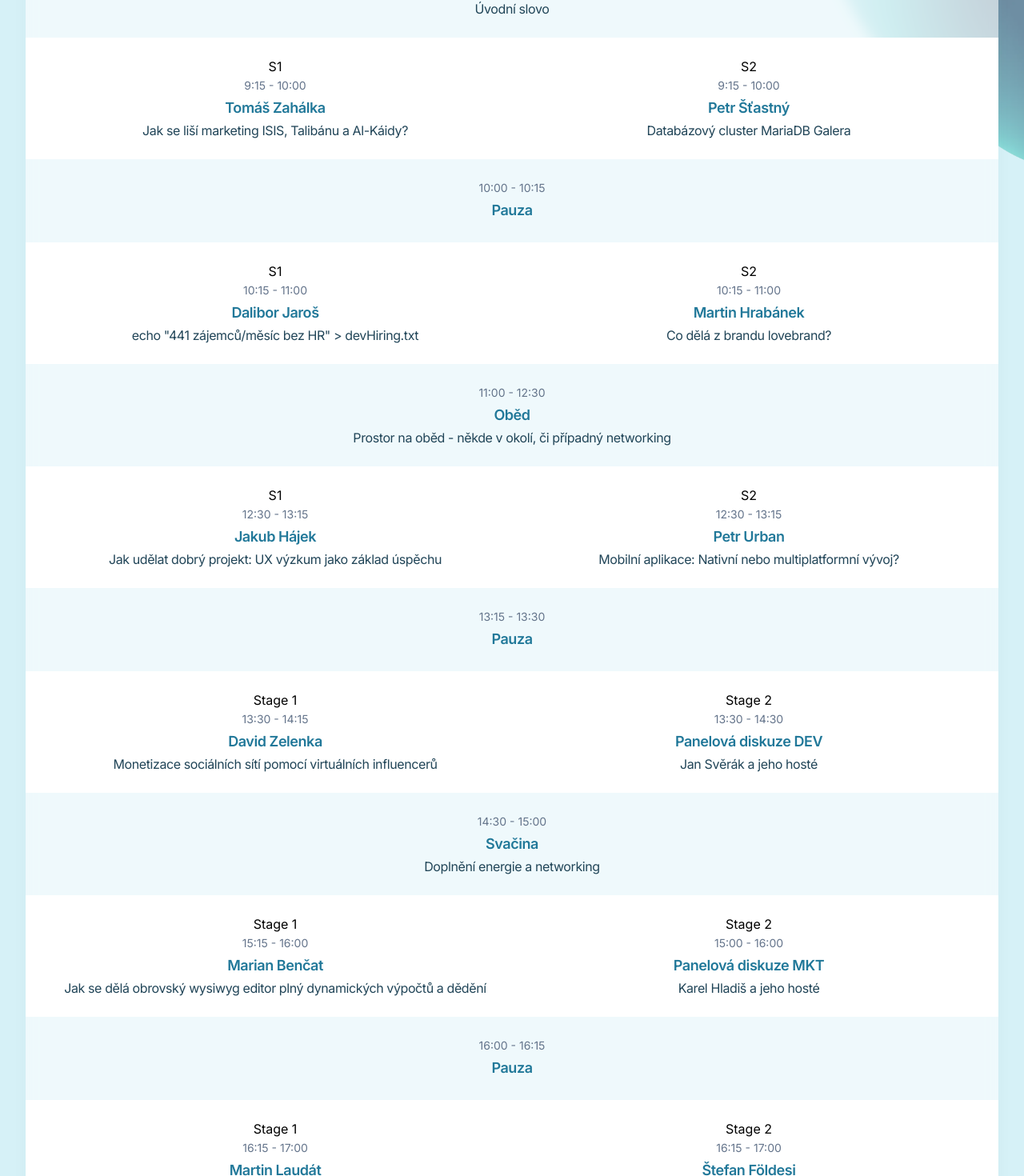
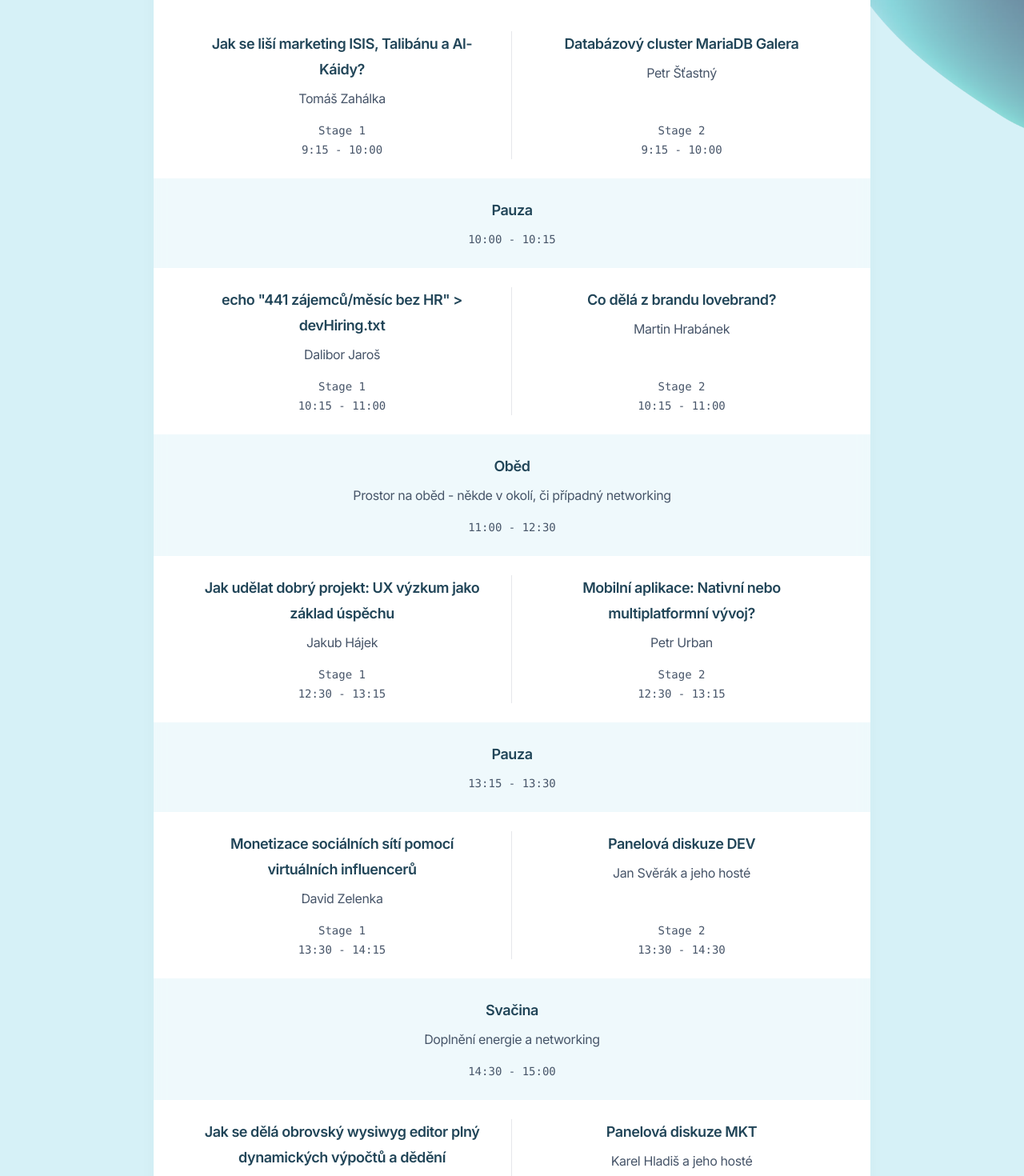
Before and after one commit to CtvrtCON/CtvrtCON, a Next.js app: page /ctvrtcon/ in a window 1280 px wide. Shown: the part 2247-3717 px from the top of the page at 80% size. Built offline with nearby package versions, Linux system fonts and the light colour scheme.

Commit message:
Updated schedule layout

```diff
--- a/src/components/Schedule.jsx
+++ b/src/components/Schedule.jsx
@@ -1,236 +1,276 @@
 'use client'
 
-import {useEffect, useState} from 'react'
-import {Tab, TabGroup, TabList, TabPanel, TabPanels} from '@headlessui/react'
+import { useEffect, useState } from 'react'
+import { Tab, TabGroup, TabList, TabPanel, TabPanels } from '@headlessui/react'
 import clsx from 'clsx'
 
-import {BackgroundImage} from '@/components/BackgroundImage'
-import {Container} from '@/components/Container'
-import {Section} from '@/components/Section'
+import { BackgroundImage } from '@/components/BackgroundImage'
+import { Container } from '@/components/Container'
+import { Section } from '@/components/Section'
 
-const program=[
+const program = [
   {
-    block:[{
+    block: [
+      {
         name: 'Snídaně',
         description: 'Kdo si přivstane, tak se může nasnídat a pokecat už ráno',
         start: '8:00',
         end: '9:00',
-        }
-    ]
-    },{
-    block:[{
-        stageName: 'S1',
+      },
+    ],
+  },
+  {
+    block: [
+      {
+        stageName: 'Stage 1',
         stageSize: 'Větší sál',
-        name: 'Úvod',
-        description: 'Úvodní slovo',
+        name: 'Úvodní slovo',
         start: '9:00',
         end: '9:15',
-        }],
-    },{
-    block:[{
-        stageName: 'S1',
+      },
+    ],
+  },
+  {
+    block: [
+      {
+        stageName: 'Stage 1',
         stageSize: 'Větší sál',
-        name: 'Tomáš Zahálka',
+        name: 'Jak se liší marketing ISIS, Talibánu a Al-Káidy?',
         id: 'tomas-zahalka',
-        description: 'Jak se liší marketing ISIS, Talibánu a Al-Káidy?',
+        description: 'Tomáš Zahálka',
         start: '9:15',
         end: '10:00',
-        },{
-        stageName: 'S2',
+      },
+      {
+        stageName: 'Stage 2',
         stageSize: 'Menší sál',
-        name: 'Petr Šťastný',
+        name: 'Databázový cluster MariaDB Galera',
         id: 'petr-stastny',
-        description: 'Databázový cluster MariaDB Galera',
+        description: 'Petr Šťastný',
         start: '9:15',
         end: '10:00',
-        }],
-    },{
-    block:[{
+      },
+    ],
+  },
+  {
+    block: [
+      {
         name: 'Pauza',
         start: '10:00',
         end: '10:15',
-        }],
-    },{
-    block:[{
-        stageName: 'S1',
+      },
+    ],
+  },
+  {
+    block: [
+      {
+        stageName: 'Stage 1',
         stageSize: 'Větší sál',
-        name: 'Dalibor Jaroš',
+        name: 'echo "441 zájemců/měsíc bez HR" > devHiring.txt',
         id: 'dalibor-jaros',
-        description: 'echo "441 zájemců/měsíc bez HR" > devHiring.txt',
+        description: 'Dalibor Jaroš',
         start: '10:15',
         end: '11:00',
-        },{
-        stageName: 'S2',
+      },
+      {
+        stageName: 'Stage 2',
         stageSize: 'Menší sál',
-        name: 'Martin Hrabánek',
+        name: 'Co dělá z brandu lovebrand?',
         id: 'martin-hrabanek',
-        description: 'Co dělá z brandu lovebrand?',
+        description: 'Martin Hrabánek',
         start: '10:15',
         end: '11:00',
-        }],
-    },{
-    block:[{
+      },
+    ],
+  },
+  {
+    block: [
+      {
         name: 'Oběd',
         description: 'Prostor na oběd - někde v okolí, či případný networking',
         start: '11:00',
         end: '12:30',
-        }],
-    },{
-    block:[{
-        stageName: 'S1',
+      },
+    ],
+  },
+  {
+    block: [
+      {
+        stageName: 'Stage 1',
         stageSize: 'Větší sál',
-        name: 'Jakub Hájek',
+        name: 'Jak udělat dobrý projekt: UX výzkum jako základ úspěchu',
         id: 'jakub-hajek',
-        description: 'Jak udělat dobrý projekt: UX výzkum jako základ úspěchu',
+        description: 'Jakub Hájek',
         start: '12:30',
         end: '13:15',
-        },{
-        stageName: 'S2',
+      },
+      {
+        stageName: 'Stage 2',
         stageSize: 'Menší sál',
-        name: 'Petr Urban',
+        name: 'Mobilní aplikace: Nativní nebo multiplatformní vývoj?',
         id: 'petr-urban',
-        description: 'Mobilní aplikace: Nativní nebo multiplatformní vývoj?',
+        description: 'Petr Urban',
         start: '12:30',
         end: '13:15',
-        }],
-    },{
-    block:[{
+      },
+    ],
+  },
+  {
+    block: [
+      {
         name: 'Pauza',
         start: '13:15',
         end: '13:30',
-        }],
-    },{
-    block:[{
+      },
+    ],
+  },
+  {
+    block: [
+      {
         stageName: 'Stage 1',
         stageSize: 'Větší sál',
-        name: 'David Zelenka',
+        name: 'Monetizace sociálních sítí pomocí virtuálních influencerů',
         id: 'david-zelenka',
-        description: 'Monetizace sociálních sítí pomocí virtuálních influencerů',
+        description: 'David Zelenka',
         start: '13:30',
         end: '14:15',
-        },{
+      },
+      {
         stageName: 'Stage 2',
         stageSize: 'Menší sál',
         name: 'Panelová diskuze DEV',
         description: 'Jan Svěrák a jeho hosté',
         start: '13:30',
         end: '14:30',
-        }],
-    },{
-    block:[{
+      },
+    ],
+  },
+  {
+    block: [
+      {
         name: 'Svačina',
         description: 'Doplnění energie a networking',
         start: '14:30',
         end: '15:00',
-        }],
-    },{
-    block:[{
+      },
+    ],
+  },
+  {
+    block: [
+      {
         stageName: 'Stage 1',
         stageSize: 'Větší sál',
-        name: 'Marian Benčat',
+        name: 'Jak se dělá obrovský wysiwyg editor plný dynamických výpočtů a dědění',
         id: 'marian-bencat',
-        description: 'Jak se dělá obrovský wysiwyg editor plný dynamických výpočtů a dědění',
+        description: 'Marian Benčat',
         start: '15:15',
         end: '16:00',
-        },{
+      },
+      {
         stageName: 'Stage 2',
         stageSize: 'Menší sál',
         name: 'Panelová diskuze MKT',
         description: 'Karel Hladiš a jeho hosté',
         start: '15:00',
         end: '16:00',
-        }],
-    },{
-    block:[{
+      },
+    ],
+  },
+  {
+    block: [
+      {
         name: 'Pauza',
         start: '16:00',
         end: '16:15',
-        }],
-    },{
-    block:[{
+      },
+    ],
+  },
+  {
+    block: [
+      {
         stageName: 'Stage 1',
         stageSize: 'Větší sál',
-        name: 'Martin Laudát',
+        name: 'Figma na křižovatce osudu',
         id: 'martin-laudat',
-        description: 'Figma na křižovatce osudu',
+        description: 'Martin Laudát',
         start: '16:15',
         end: '17:00',
-        },{
+      },
+      {
         stageName: 'Stage 2',
         stageSize: 'Menší sál',
-        name: 'Štefan Földesi',
+        name: 'Jak se programuje programovací jazyk',
         id: 'stefan-foldesi',
-        description: 'Jak se programuje programovací jazyk',
+        description: 'Štefan Földesi',
         start: '16:15',
         end: '17:00',
-        }],
-    },{
-    block:[{
+      },
+    ],
+  },
+  {
+    block: [
+      {
         stageName: 'Stage 1',
         stageSize: 'Větší sál',
         name: 'Závěr',
-        description: 'Přesun na after párty',
         start: '17:00',
         end: '18:00',
-        }],
-    },{
-    block:[{
+      },
+    ],
+  },
+  {
+    block: [
+      {
+        stageName: 'Prostor „Kavárna“',
         name: 'After párty',
-        description: 'Vedle v prostoru „Kavárna“',
         start: '18:00',
         end: '22:00',
-        }],
+      },
+    ],
   },
 ]
 
-function ProgramTable({timeBlock}) {
-
-    const blockWidth= timeBlock.block.length<=1 ? 'text-center col-span-2' : 'text-center';
+function ProgramTable({ timeBlock }) {
+  const blockWidth = timeBlock.block.length <= 1 ? 'col-span-2' : ''
 
   return (
+    <div className="grid auto-rows-auto grid-cols-2 py-6 first:!bg-white/60 odd:bg-white md:px-6 md:py-6 [&:nth-child(2)]:bg-white">
+      {timeBlock.block.map((stage, i) => (
         <div
-            className='grid grid-cols-2 px-4 py-4 gap-x-4 auto-rows-auto odd:bg-white md:px-6 md:py-6'
+          id={stage.id}
+          className={`${blockWidth} flex flex-col border-r px-4 text-center last:border-r-0 sm:px-8`}
+          key={i}
         >
-            {timeBlock.block.map((stage) => (
-
-                <div id={stage.id} className={blockWidth}>
-                <div>{stage.stageName}</div>
-                <div>
-                    <p className="text-sm text-slate-500">
-                        <time dateTime={`T${stage.start}-08:00`}>
-                            {stage.start}
-                        </time>
-                        {' '}
-                        -{' '}
-                        <time dateTime={`T${stage.end}-08:00`}>
-                            {stage.end}
-                        </time>
-                    </p>
-
-                    <h4 className="text-lg font-semibold tracking-tight text-primary-600">
+          <h4 className="mb-2 font-semibold tracking-tight text-primary-900 sm:text-lg">
             {stage.name}
-                        {/*
-                        {stage.stageSize} */}
+            {/* {stage.stageSize} */}
           </h4>
 
           {stage.description && (
-                        <p className="tracking-tight text-primary-900">
+            <p className="mb-4 tracking-tight text-slate-600">
               {stage.description}
             </p>
           )}
+
+          <div className="mt-auto font-mono text-sm text-slate-600">
+            {stage.stageName}
           </div>
+
+          <p className="font-mono text-sm text-slate-600">
+            <time dateTime={`T${stage.start}-08:00`}>{stage.start}</time> -{' '}
+            <time dateTime={`T${stage.end}-08:00`}>{stage.end}</time>
+          </p>
         </div>
       ))}
-
     </div>
   )
 }
 
 function ScheduleStatic() {
   return (
-        <div className="flex flex-col bg-white/60 shadow-xl shadow-primary-900/5 backdrop-blur rounded-3xl overflow-hidden">
+    <div className="mx-auto flex max-w-4xl flex-col overflow-hidden rounded-3xl bg-white/60 shadow-xl shadow-primary-900/5 backdrop-blur">
       {program.map((stage) => (
-                <ProgramTable timeBlock={stage}/>
+        <ProgramTable timeBlock={stage} />
       ))}
     </div>
   )
@@ -239,21 +279,19 @@ function ScheduleStatic() {
 export function Schedule() {
   return (
     <Section className="relative">
-
       <Container className="relative z-10">
-                <header className='text-center'>
-                    <h2 className="font-display text-4xl font-medium tracking-tighter text-primary-600 sm:text-5xl">
+        <header className="text-center">
+          <h2 className="mb-4 font-display text-4xl font-medium tracking-tighter text-primary-600 sm:text-5xl">
             Program
           </h2>
         </header>
       </Container>
-            <div className="relative mt-14 sm:mt-24">
-                <BackgroundImage position="right" className="-bottom-32 -top-40"/>
+      <div className="relative mt-8 sm:mt-14">
+        <BackgroundImage position="right" className="-bottom-32 -top-40" />
         <Container className="relative">
-                    <ScheduleStatic/>
+          <ScheduleStatic />
         </Container>
       </div>
-
     </Section>
   )
 }
```
Lines whose indentation alone changed are shown as unchanged.
